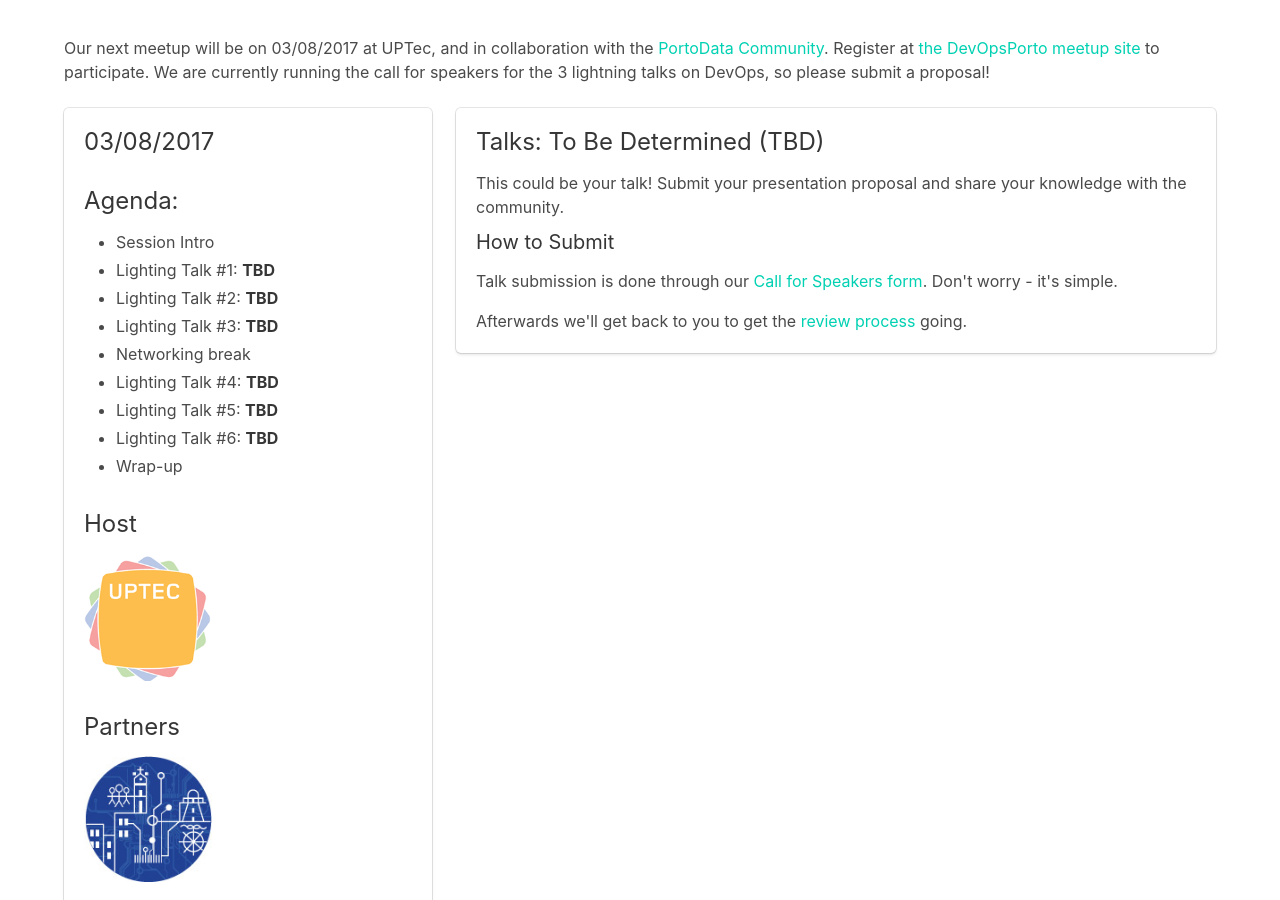
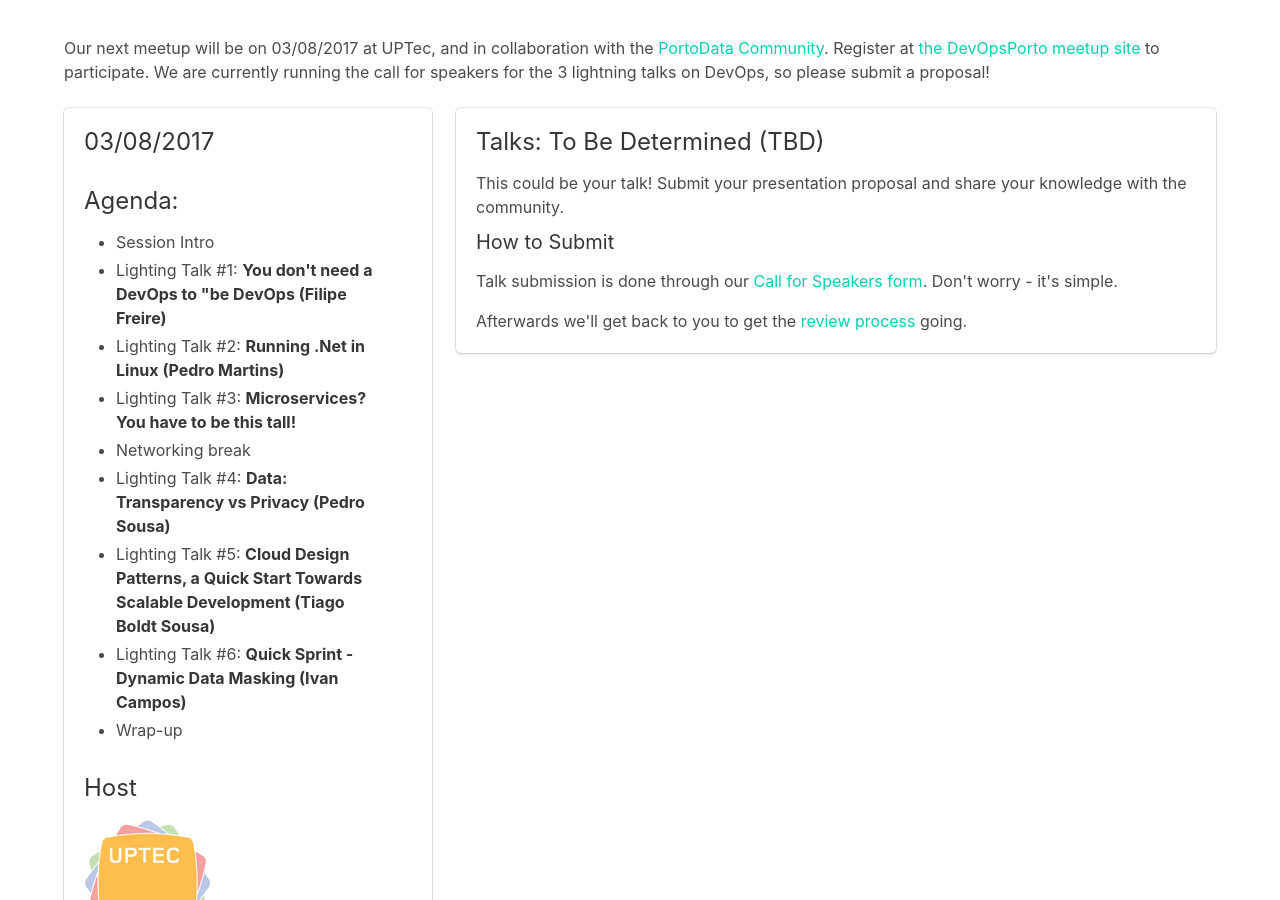
Before and after one commit to DevOpsPorto/devopsporto.github.io, a Jekyll site: the page built from index.md, in a window 1280 px wide and 900 px high, scrolled down 305 px. Built offline with Jekyll 4.4.1, drawn with Linux system fonts in a browser that asks for light colours.

Commit message:
meetup07 talks title and speaker

```diff
--- a/_includes/meetup2017007.html
+++ b/_includes/meetup2017007.html
@@ -14,13 +14,13 @@
       <h3>Agenda:</h3>
       <ul>
         <li>Session Intro</li>
-        <li>Lighting Talk #1: <strong>TBD</strong></li>
-        <li>Lighting Talk #2: <strong>TBD</strong></li>
-        <li>Lighting Talk #3: <strong>TBD</strong></li>
+        <li>Lighting Talk #1: <strong>You don't need a DevOps to "be DevOps (Filipe Freire)</strong></li>
+        <li>Lighting Talk #2: <strong>Running .Net in Linux (Pedro Martins)</strong></li>
+        <li>Lighting Talk #3: <strong>Microservices? You have to be this tall!</strong></li>
         <li>Networking break</li>
-        <li>Lighting Talk #4: <strong>TBD</strong></li>
-        <li>Lighting Talk #5: <strong>TBD</strong></li>
-        <li>Lighting Talk #6: <strong>TBD</strong></li>
+        <li>Lighting Talk #4: <strong>Data: Transparency vs Privacy (Pedro Sousa)</strong></li>
+        <li>Lighting Talk #5: <strong>Cloud Design Patterns, a Quick Start Towards Scalable Development (Tiago Boldt Sousa)</strong></li>
+        <li>Lighting Talk #6: <strong>Quick Sprint - Dynamic Data Masking (Ivan Campos)</strong></li>
         <li>Wrap-up</li>
       </ul>
       <h3>Host</h3>
```
